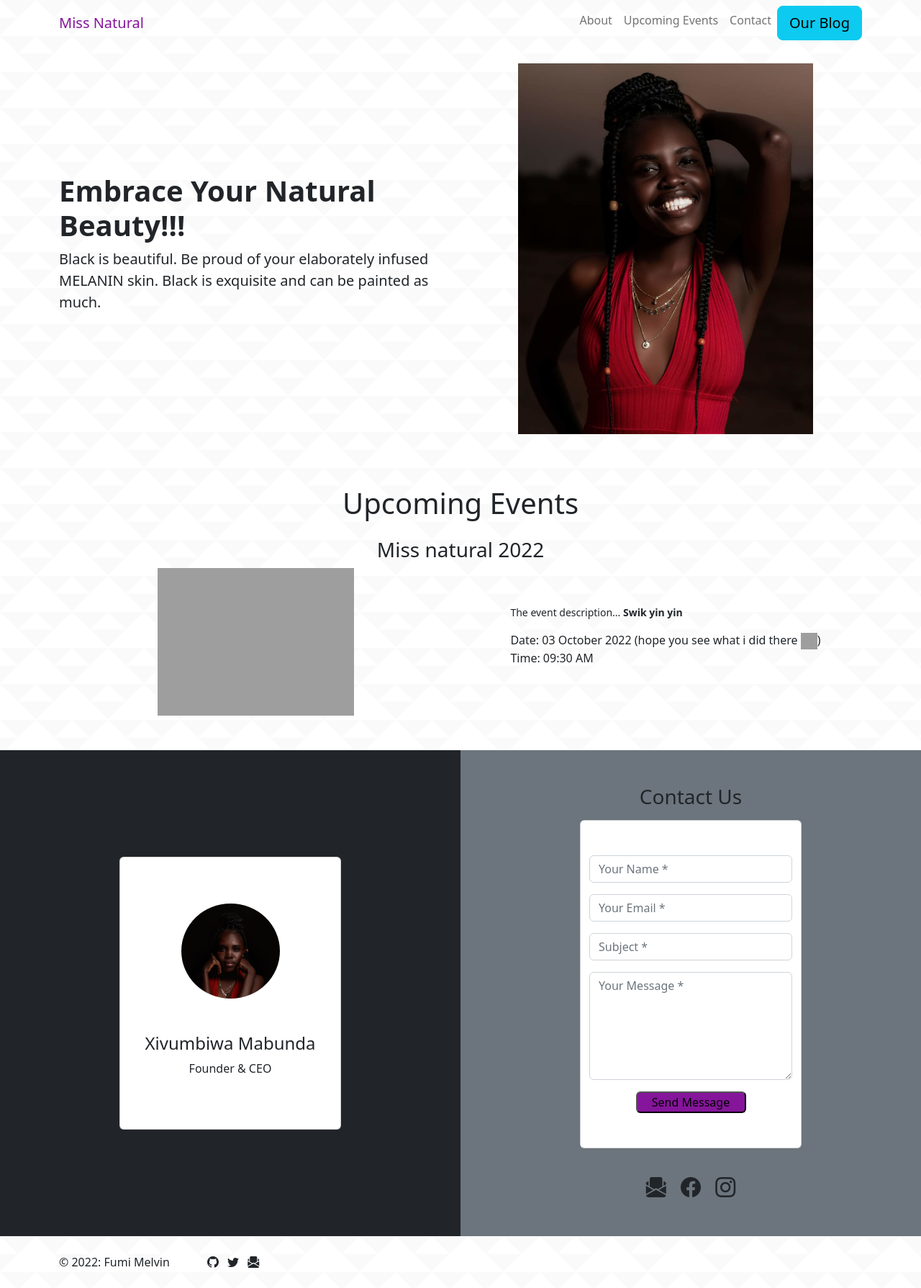
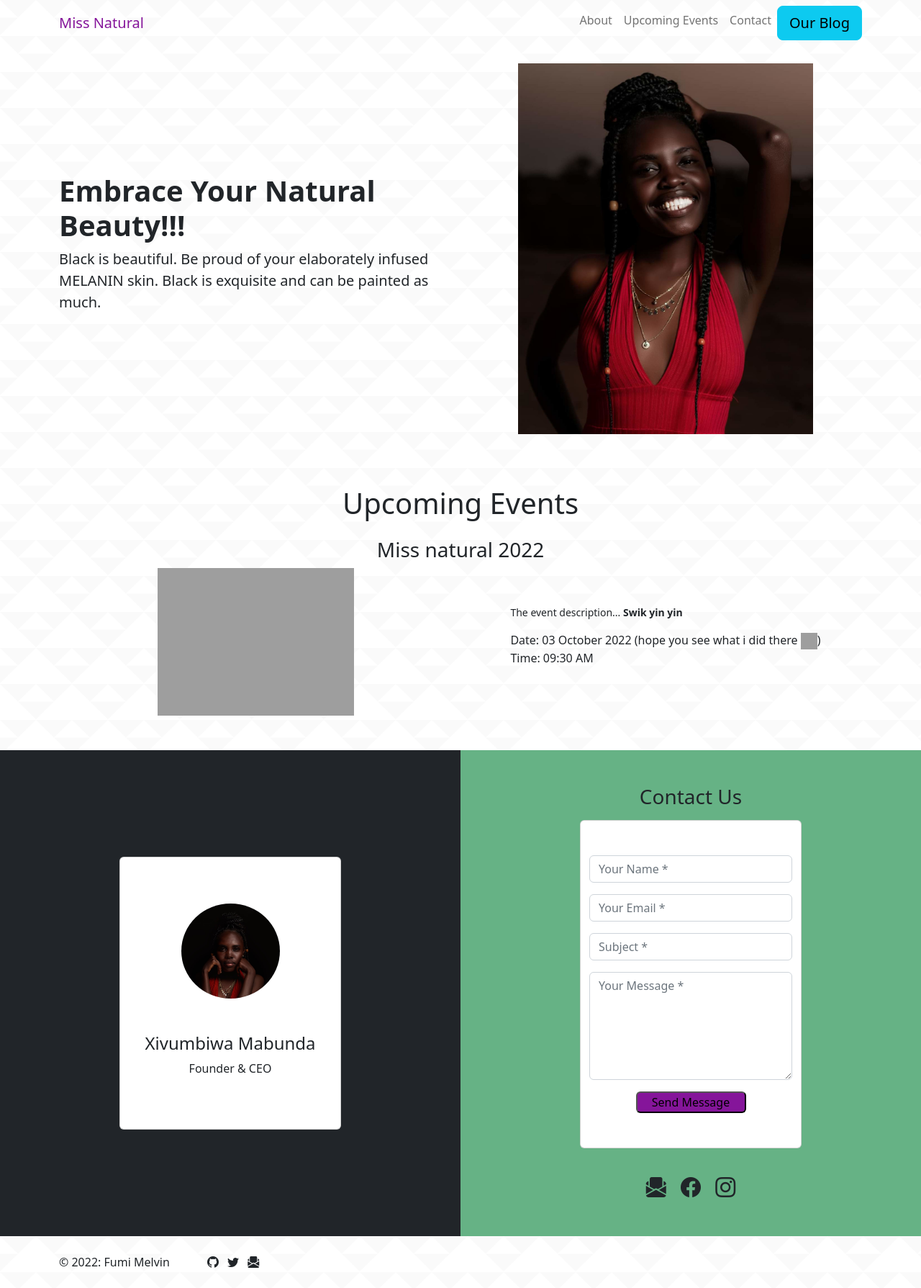
Before and after one commit to FumiMelvin/missnatural_django_web_and_blog, a Django app: template templates/website/index.html in a window 1280 px wide. Shown: the whole page at 72% size. Run offline with Django 4.2, Linux system fonts and the light colour scheme; the template is opened without the code that fills it: values that come from a table or form of the project are taken from there, others are empty; data comes from the database, SQL or seed files in the repository; parts of the project's set-up code (start-up, migrations or seed data) failed here and were passed over; some libraries are stand-ins or nearby versions; grey boxes are pictures that could not be loaded.

Commit message:
Update custom.css

```diff
--- a/static/scss/custom.css
+++ b/static/scss/custom.css
@@ -10,6 +10,10 @@
   background-color: rgb(133, 21, 154) !important;
 }
 
+.bg-secondary {
+  background-color: rgb(102, 178, 133) !important;
+}
+
 .text-info {
   color: rgb(133, 21, 154) !important;
 }
```
